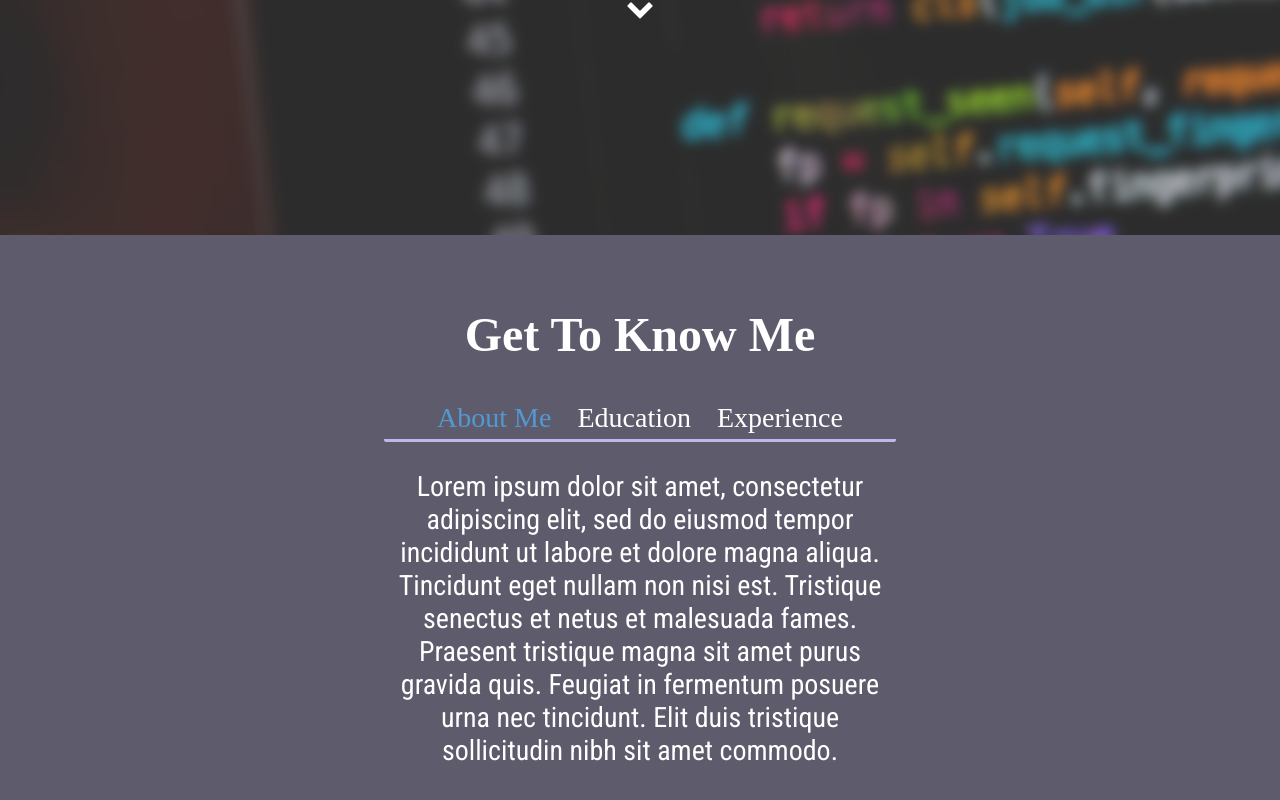
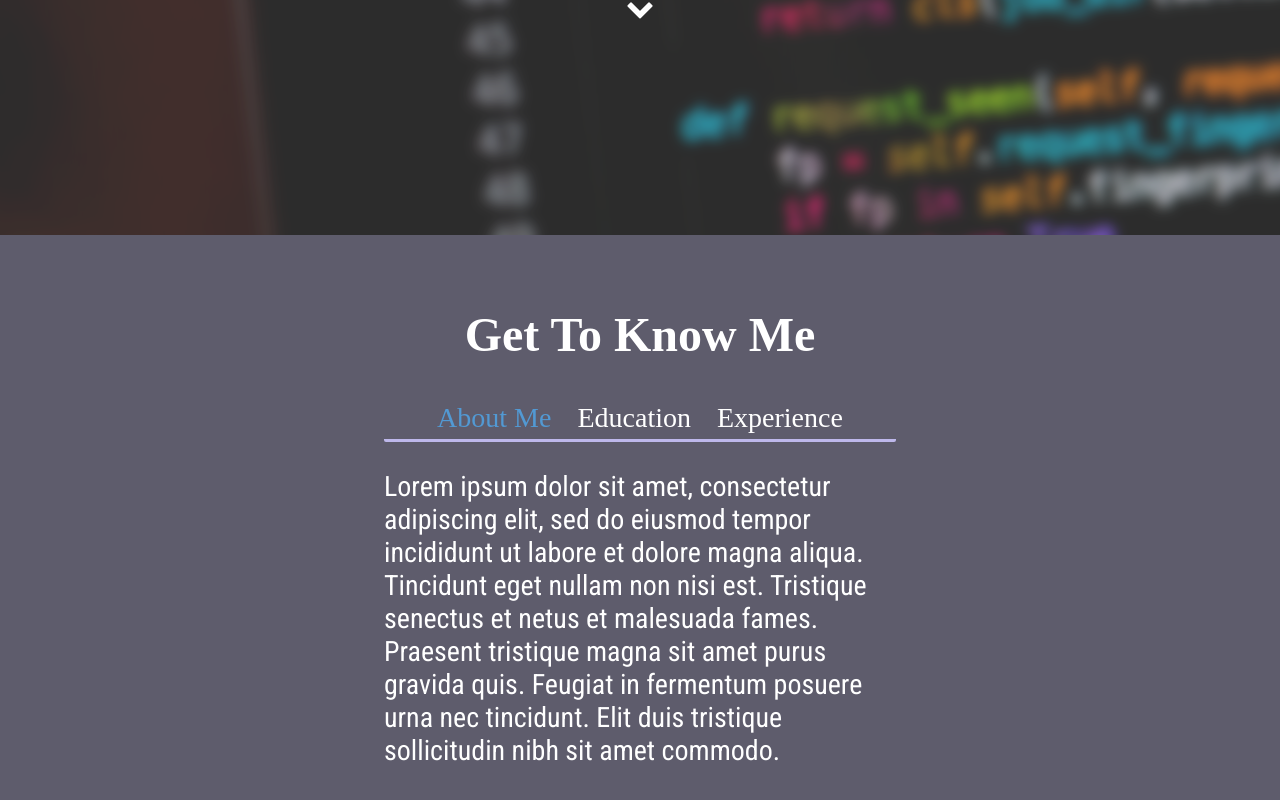
Before and after one commit to KhallilB/Portfolio-React, a React (Create React App) app: page / in a window 1280 px wide. Shown: the part 565-1365 px from the top of the page. Built offline with nearby package versions, Linux system fonts and the light colour scheme; a web font is replaced by a local one.

Commit message:
[fix] small typography

```diff
--- a/src/components/home/bottom/Bottom.css
+++ b/src/components/home/bottom/Bottom.css
@@ -1,16 +1,12 @@
 .bottom-container {
   text-align: center;
-  display: -webkit-box;
-  display: -ms-flexbox;
   display: flex;
-  -webkit-box-align: center;
-      -ms-flex-align: center;
-          align-items: center;
-  -webkit-box-pack: center;
-      -ms-flex-pack: center;
-          justify-content: center;
+  align-items: center;
+  justify-content: center;
   padding-top: 75px;
   padding-bottom: 300px;
   height: 30vh;
 }
-/*# sourceMappingURL=Bottom.css.map */
+.bottom-container p {
+  text-align: left;
+}
--- a/src/components/home/bottom/Bottom.scss
+++ b/src/components/home/bottom/Bottom.scss
@@ -8,4 +8,8 @@
   padding-bottom: 300px;
   height: 30vh;
   // margin-top: -30vh;
+
+  p {
+    text-align: left;
+  }
 }
```
